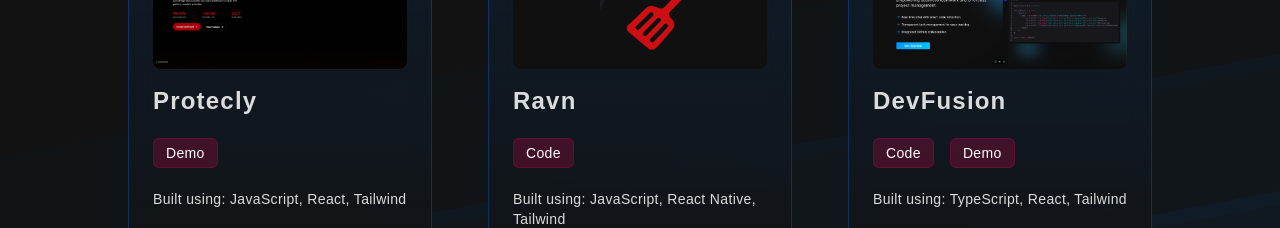
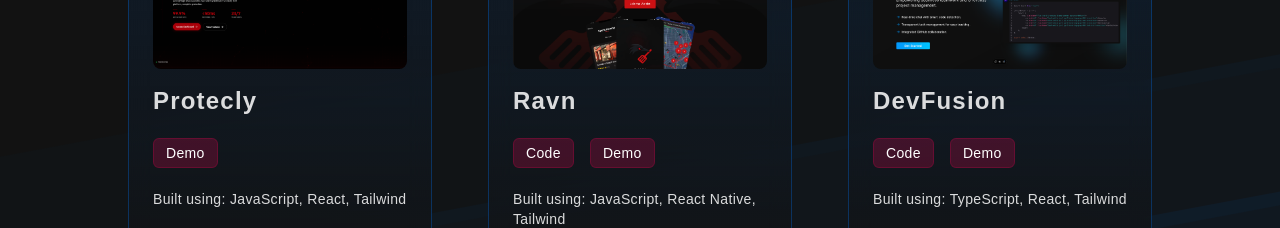
Before and after one commit to BaileyKH/baileyh-portfolio, a React (Vite) app: page / in a window 1280 px wide. Shown: the part 1220-1448 px from the top of the page. Built offline with nearby package versions, Linux system fonts and the light colour scheme; a web font is replaced by a local one.

Commit message:
Update: Adjusted RAVN asset and implemented demo link

```diff
--- a/src/projects.ts
+++ b/src/projects.ts
@@ -23,7 +23,7 @@ export const projects = [
         img: ravn,
         description: "RAVN is a sleek and minimal mobile app built with React Native that helps users discover food spots either near their current location (for when you need food right now) or along a driving route (so you don't need to go backwards when your destination is forwards...and you're STARVING)",
         code: 'https://github.com/BaileyKH/ravn',
-        demo: '',
+        demo: 'https://ravn-one.vercel.app/',
         language: 'JavaScript',
         framework: 'React Native',
         style: 'Tailwind'
```
Also changed, not shown: src/assets/projects/ravn.png.
